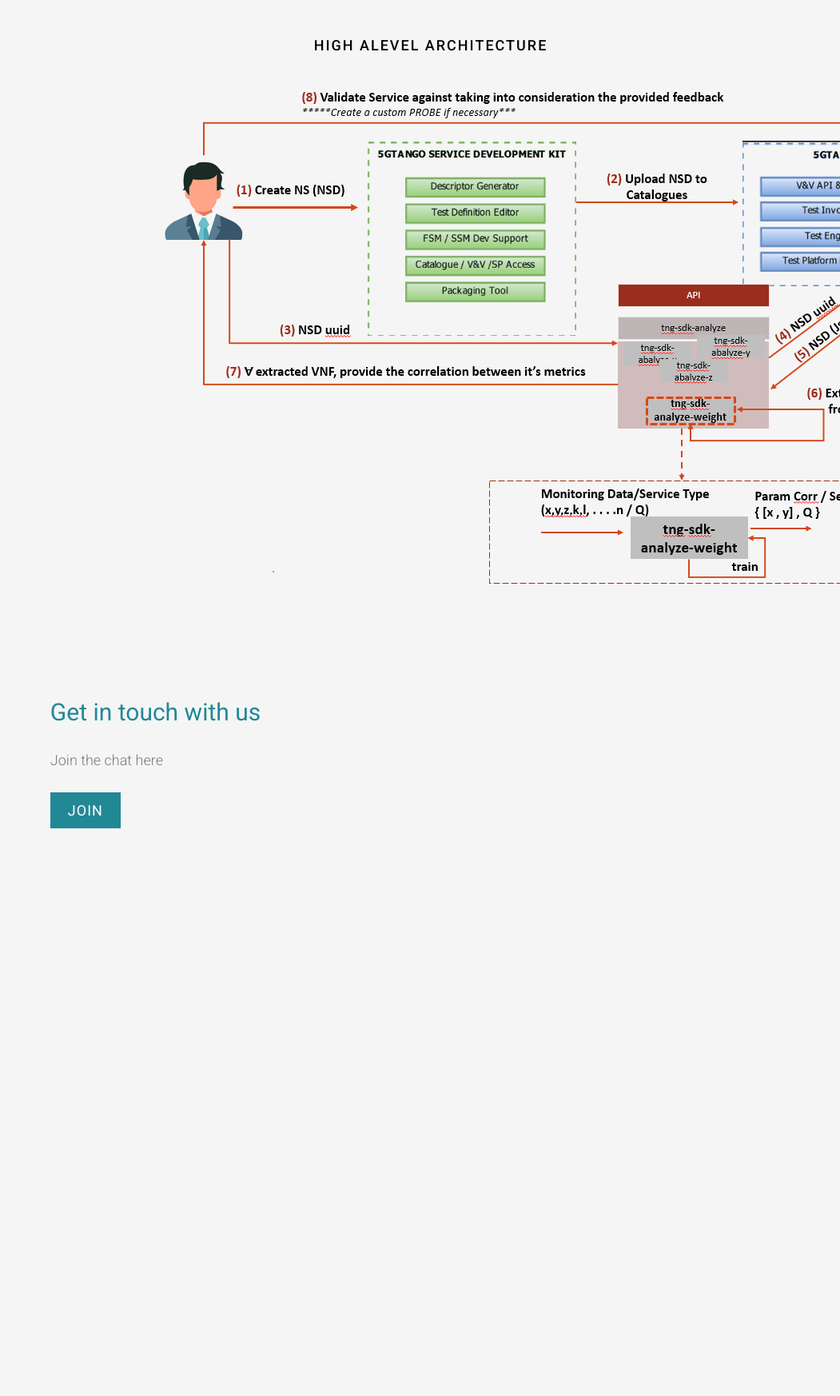
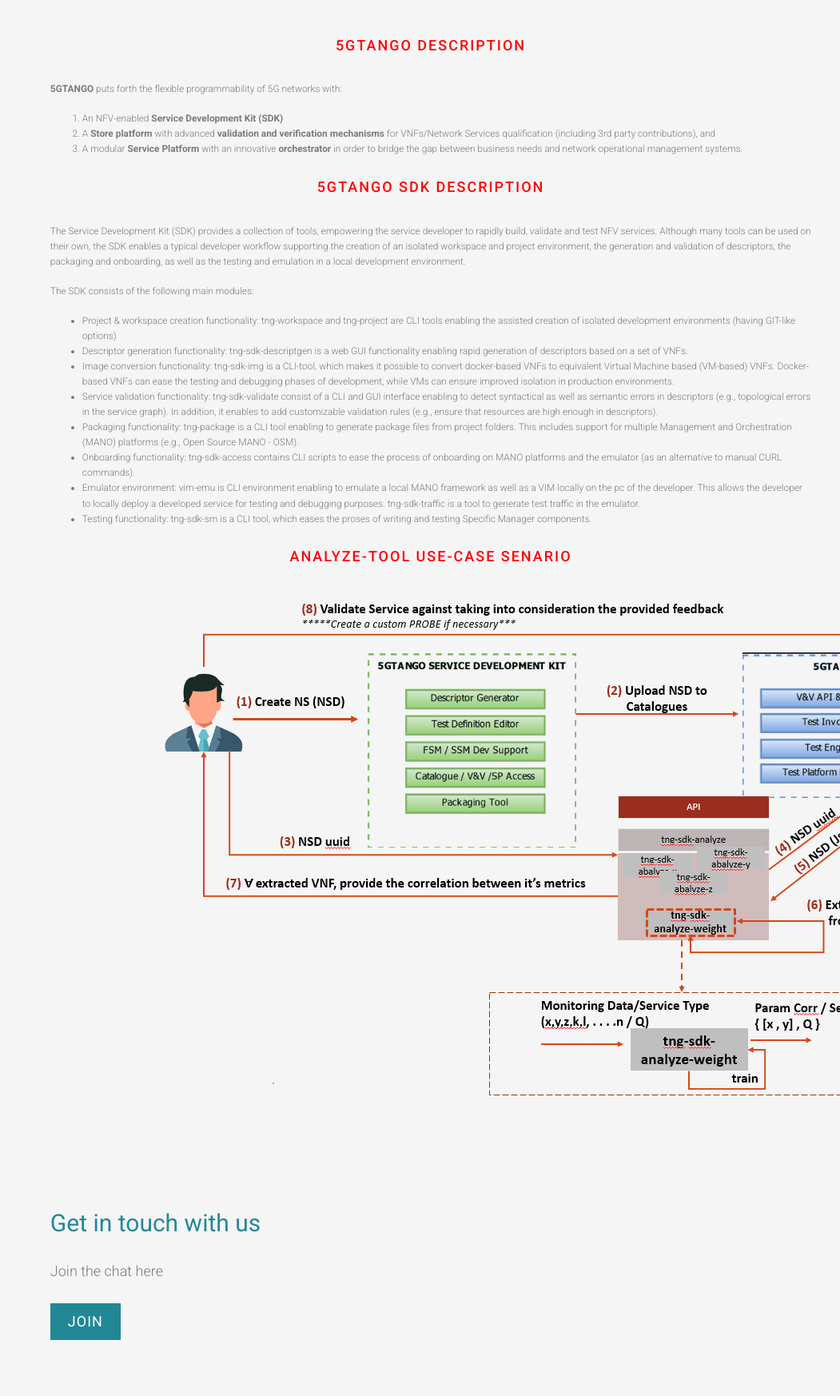
Before and after one commit to ekapassa/tng-sdk-analysis-weight, a Flask app: page /tng-sdk-analyze-weight/api/weight/v1/home in a window 1280 px wide. Shown: the part 801-2547 px from the top of the page at 80% size, without its empty margins (229-1280 px from the left). Before the commit the page ends 1837 px from the top, so only its background shows below. Run offline with Flask 2, Linux system fonts and the light colour scheme; parts of the project's set-up code (start-up, migrations or seed data) failed here and were passed over; some libraries are stand-ins or nearby versions; some web fonts are replaced.

Commit message:
Add 5gtango sdk description

```diff
--- a/templates/index.html
+++ b/templates/index.html
@@ -104,12 +104,42 @@
 			</aside>
 
 			<div class="fh5co-narrow-content">
-				<center><h2 class="fh5co-heading animate-box" data-animate-effect="fadeInLeft">High ALevel Architecture</h2></center>
+                <center><h2 style="color:red;" class="fh5co-heading animate-box" data-animate-effect="fadeInLeft">5GTANGO DESCRIPTION</h2></center>
+                <div class="row">
+                    <div class="col-md-12">
+                        <p><strong>5GTANGO</strong> puts forth the flexible programmability of 5G networks with:  </p>
+                        <ol>
+                        <li>An NFV-enabled <strong>Service Development Kit (SDK)</strong></li>
+                        <li>A <strong>Store platform</strong> with advanced <strong>validation and verification mechanisms</strong> for VNFs/Network Services qualification (including 3rd party contributions), and</li>
+                        <li>A modular <strong>Service Platform</strong> with an innovative <strong>orchestrator</strong> in order to bridge the gap between business needs and network operational management systems.</li>
+                        </ol>
+                    </div>
+                </div>
+                <p></p>
+                <center><h2 style="color:red;" class="fh5co-heading animate-box" data-animate-effect="fadeInLeft">5GTANGO SDK DESCRIPTION</h2></center>
+                <div class="row">
+                    <div class="col-md-12">
+                        <p>The Service Development Kit (SDK) provides a collection of tools, empowering the service developer to rapidly build, validate and test NFV services. Although many tools can be used on their own, the SDK enables a typical developer workflow supporting the creation of an isolated workspace and project environment, the generation and validation of descriptors, the packaging and onboarding, as well as the testing and emulation in a local development environment.</p>
+                        <p>The SDK consists of the following main modules:</p>
+                        <ul>
+                        <li>Project &amp; workspace creation functionality: tng-workspace and tng-project are CLI tools enabling the assisted creation of isolated development environments (having GIT-like options)</li>
+                        <li>Descriptor generation functionality: tng-sdk-descriptgen is a web GUI functionality enabling rapid generation of descriptors based on a set of VNFs.</li>
+                        <li>Image conversion functionality: tng-sdk-img is a CLI-tool, which makes it possible to convert docker-based VNFs to equivalent Virtual Machine based (VM-based) VNFs. Docker-based VNFs can ease the testing and debugging phases of development, while VMs can ensure improved isolation in production environments.</li>
+                        <li>Service validation functionality: tng-sdk-validate consist of a CLI and GUI interface enabling to detect syntactical as well as semantic errors in descriptors (e.g., topological errors in the service graph). In addition, it enables to add customizable validation rules (e.g., ensure that resources are high enough in descriptors).</li>
+                        <li>Packaging functionality: tng-package is a CLI tool enabling to generate package files from project folders. This includes support for multiple Management and Orchestration (MANO) platforms (e.g., Open Source MANO - OSM).</li>
+                        <li>Onboarding functionality: tng-sdk-access contains CLI scripts to ease the process of onboarding on MANO platforms and the emulator (as an alternative to manual CURL commands).</li>
+                        <li>Emulator environment: vim-emu is CLI environment enabling to emulate a local MANO framework as well as a VIM locally on the pc of the developer. This allows the developer to locally deploy a developed service for testing and debugging purposes. tng-sdk-traffic is a tool to generate test traffic in the emulator.</li>
+                        <li>Testing functionality: tng-sdk-sm is a CLI tool, which eases the proses of writing and testing Specific Manager components.</li>
+                        </ul>
+                    </div>
+                </div>
+                <p></p>
+                <center><h2 style="color:red;" class="fh5co-heading animate-box" data-animate-effect="fadeInLeft">analyze-tool use-case senario</h2></center>
                 <div class="row">
                     <div class="col-md-6">
                         <div class="fh5co-feature animate-box" data-animate-effect="fadeInLeft">
                             <div class="fh5co-text">
-								<img src="{{ url_for('static',filename='images/weight-arch.png')}}"></img>
+                                <img src="images/weight-arch.png"></img>
                             </div>
                         </div>
                     </div>
```
Also changed, not shown: static/images/sonata_powered_by_5gtango_logo.png (added). Lines whose indentation alone changed are shown as unchanged.
